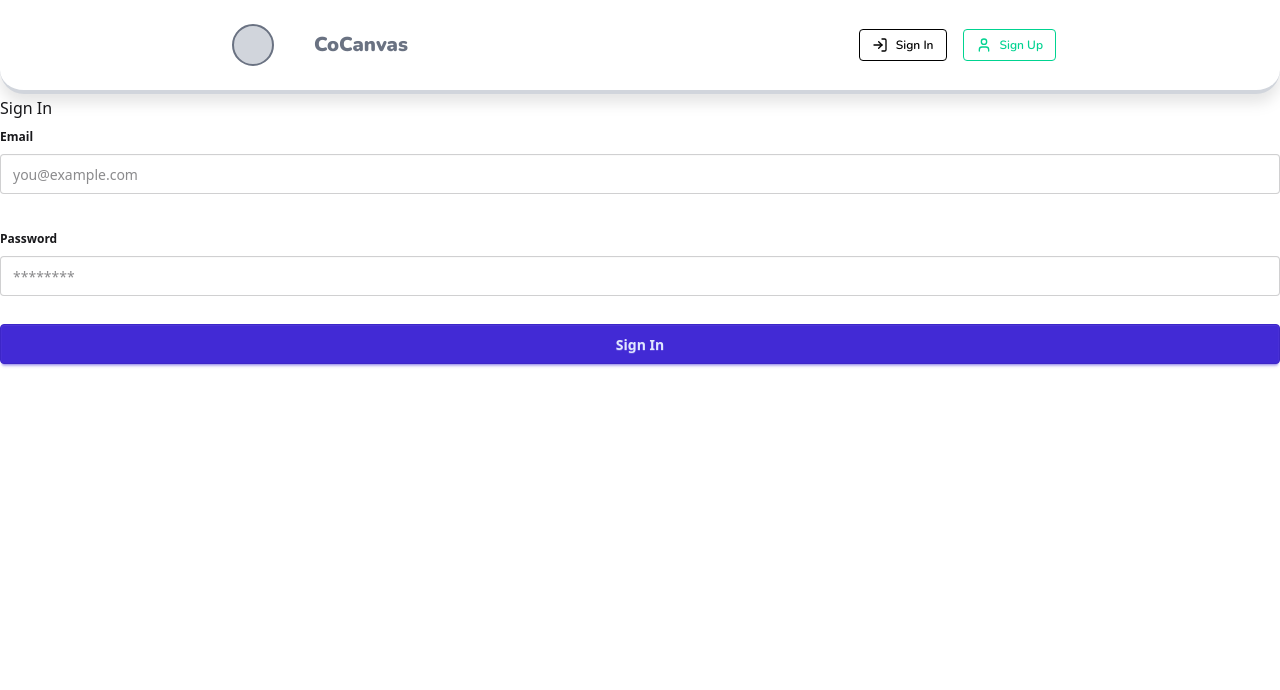
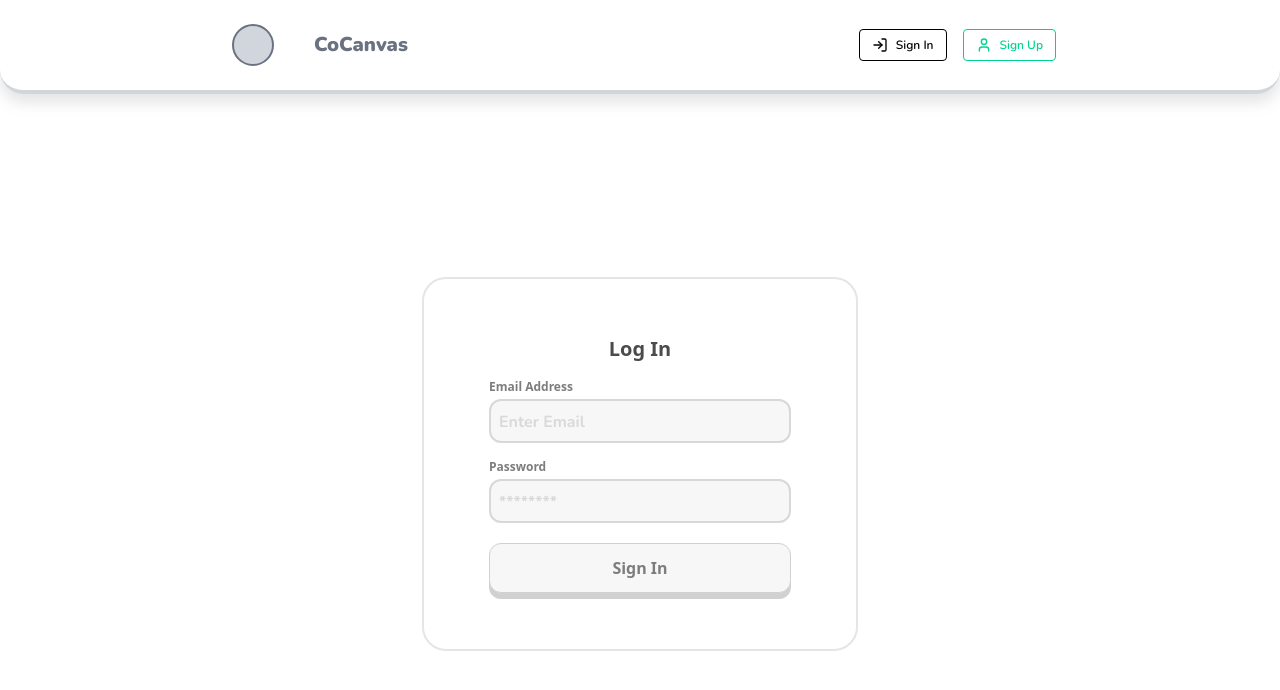
Before and after one commit to oscar-jiang/cocanvas, a React (Vite) app in the folder frontend/: page /login in a window 1280 px wide. Shown: the top 690 px of the page. Built offline with nearby package versions, Linux system fonts and the light colour scheme; no server answers; the HTML template or start-up script is replaced by a standard one.

Commit message:
feat: Refactor LoginPage component for improved form handling and UI; add error handling and toast notifications

```diff
--- a/frontend/src/components/Header/InboxDropdown.tsx
+++ b/frontend/src/components/Header/InboxDropdown.tsx
@@ -37,7 +37,6 @@ const InboxDropdown = () => {
         </h2>
       </div>
 
-      {/* Middle */}
       {/* Middle */}
       <div className={'flex-1 overflow-y-auto'}>
         <div className={'flex flex-col gap-4 max-h-[280px]'}>
--- a/frontend/src/pages/LoginPage.tsx
+++ b/frontend/src/pages/LoginPage.tsx
@@ -1,6 +1,7 @@
-import {type FormEvent, useState} from "react";
+import React, {type FormEvent, useState} from "react";
 import {useAuthStore} from "../store/useAuthStore.ts";
 import {Loader2} from "lucide-react";
+import toast from 'react-hot-toast';
 
 const LoginPage = () => {
   const [formData, setFormData] = useState({
@@ -11,43 +12,80 @@ const LoginPage = () => {
 
   const handleSubmit = async (e: FormEvent) :Promise<void> => {
     e.preventDefault();
-    login(formData);
+    e.stopPropagation();
+
+    try {
+      await login(formData);
+    } catch (e) {
+      toast.error('Login failed. Try again later');
+      console.error('Login failed with the error: ', e);
+    }
+
   };
 
   return (
+    <div className={'flex items-center justify-center min-h-[calc(100vh-4rem)]'}>
+
+      {/* MAIN LOGIN COMPONENT */}
       <div>
-      <h1>Sign In</h1>
 
-      <form onSubmit={handleSubmit} className={"space-y-6 "}>
-        <fieldset className="fieldset">
-          <legend className="fieldset-legend">Email</legend>
-          <input type="email" className="input w-full" placeholder="you@example.com"
+        <div className={'flex flex-col items-center justify-center w-[436px] h-[374px] bg-white border-2 border-[#E5E5E5] rounded-3xl'}>
+          {/* Log In Title */}
+          <h1 className={'text-xl font-bold text-[#4B4B4B] mb-4'}>
+            Log In
+          </h1>
+
+          {/* MAIN FORM DIV */}
+          <div className={'w-[302px]'}>
+            <form onSubmit={handleSubmit} className={"space-y-4"}>
+              {/* Email Address Container */}
+              <div className={'flex flex-col w-full'}>
+                <label className={'font-semibold text-xs text-[#7D7D7D] mb-1'}>Email Address</label>
+                <input
+                  className={'p-2 border-2 border-[#D8D8D8] rounded-xl w-full focus:outline-none focus:ring-2 focus:ring-[#C8C8C8] bg-[#F7F7F7] max-h-[100px] placeholder:font-nunito placeholder:font-bold placeholder-[#D9D9D9]'}
+                  placeholder="Enter Email"
+                  type={"email"}
                   value={formData.email}
-                 onChange={(e) => setFormData({...formData, email: e.target.value})}
+                  onChange={(e) => setFormData({ ...formData, email: e.target.value })}
+                  required
                 />
-        </fieldset>
+              </div>
 
-        <fieldset className="fieldset">
-          <legend className="fieldset-legend">Password</legend>
-          <input type="password" className="input w-full" placeholder="********"
+              {/* Password Container */}
+              <div className={'flex flex-col w-full'}>
+                <label className={'font-semibold text-xs text-[#7D7D7D] mb-1'}>Password</label>
+                <input
+                  className={'p-2 border-2 border-[#D8D8D8] rounded-xl w-full focus:outline-none focus:ring-2 focus:ring-[#C8C8C8] bg-[#F7F7F7] max-h-[100px] placeholder:font-nunito placeholder:font-bold placeholder-[#D9D9D9]'}
+                  placeholder="********"
+                  type={"password"}
                   value={formData.password}
                   onChange={(e) => setFormData({...formData, password: e.target.value})}
+                  required
                 />
-        </fieldset>
+              </div>
 
-        <button type={"submit"} className={"btn btn-primary w-full"} disabled={isLoggedIn}>
-          {
-            isLoggedIn ? (
+              <button
+                type={"submit"}
+                className={
+                  'px-6 py-3 bg-[#F7F7F7] flex items-center justify-center rounded-xl shadow-[0_6px_0_#D1D1D1] active:shadow-[0_2px_0_#D1D1D1] active:translate-y-1 transition-all duration-150 ease-out border-1 border-[#D1D1D1] w-full mt-5'
+                }
+                disabled={isLoggedIn}>
+                {isLoggedIn ? (
                   <>
                     <Loader2 className="size-5 animate-spin" />
-                Loading...
+                    <span className={'text-base font-bold text-[#7D7D7D]'}>Loading...</span>
                   </>
                 ) : (
-              "Sign In"
-            )
-          }
+                  <span className={'text-base font-bold text-[#7D7D7D]'}>Sign In</span>
+                )}
               </button>
             </form>
+          </div>
+
+        </div>
+
+      </div>
+
     </div>
   );
 };
```
Lines whose indentation alone changed are shown as unchanged.
